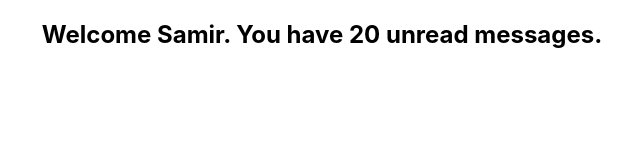
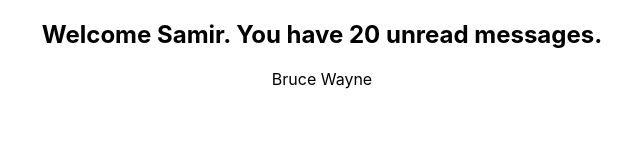
Before and after one commit to samirprakash/react-ts, a React (Create React App) app: page / in a window 1280 px wide. Shown: the top 160 px of the page, without its empty margins (318-958 px from the left). Built offline with nearby package versions, Linux system fonts and the light colour scheme.

Commit message:
handle object as props in TS

```diff
--- a/src/App.tsx
+++ b/src/App.tsx
@@ -1,10 +1,17 @@
 import './App.css';
 import Greet from './components/greet/greet.component';
+import Person from './components/person/person.component';
 
 function App() {
+  const personName = {
+    first: 'Bruce',
+    last: 'Wayne',
+  };
+
   return (
     <div className="App">
       <Greet name="Samir" msgcount={20} isLoggedin={true} />
+      <Person name={personName} />
     </div>
   );
 }
--- /dev/null
+++ b/src/components/person/person.component.tsx
@@ -0,0 +1,16 @@
+type PersonProps = {
+  name: {
+    first: string;
+    last: string;
+  };
+};
+
+const Person = (props: PersonProps) => {
+  return (
+    <div>
+      {props.name.first} {props.name.last}
+    </div>
+  );
+};
+
+export default Person;
```
